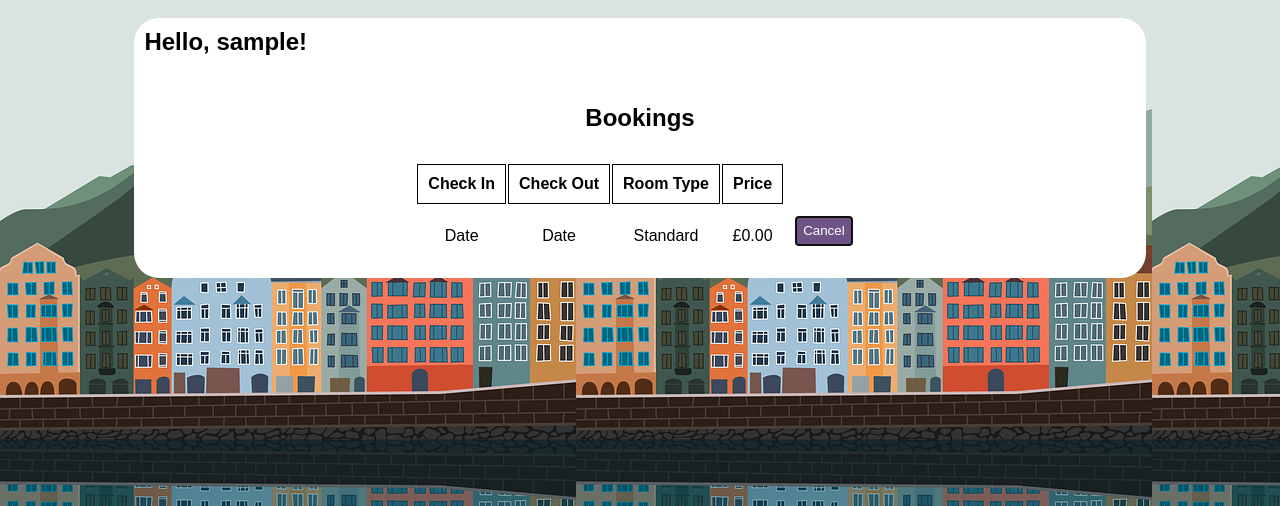
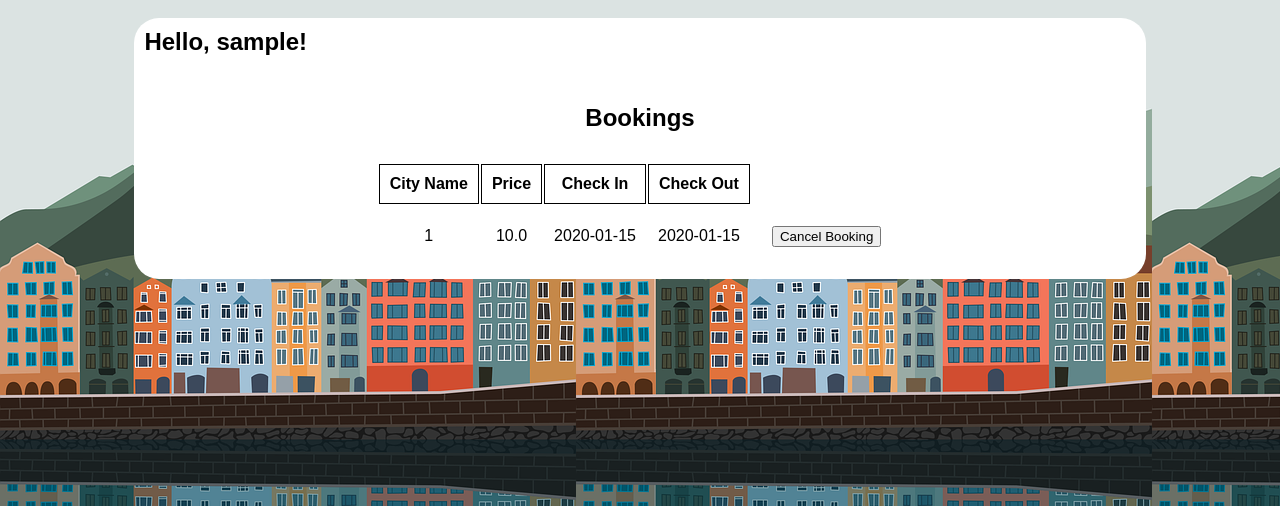
Before and after one commit to ItsJustAce/WaD-Coursework, a Flask app: page /account/ in a window 1280 px wide. Shown: the part 54-560 px from the top of the page. Run offline with Flask 3, Linux system fonts and the light colour scheme; the visitor is signed in with stand-in values (Sample User, id 1); tables that the repository leaves empty hold one stand-in row (values such as "Sample post").

Commit message:
add booking view and bookings

```diff
--- a/app.py
+++ b/app.py
@@ -5,19 +5,20 @@ Version 1
 WorldHotels flask website for booking and managing hotels and their rooms
 """
 
-from flask import Flask, render_template, request, redirect, url_for, session
+from flask import Flask, render_template, request, redirect, url_for, session, flash
 from flask_sqlalchemy import SQLAlchemy
 from flask_admin import Admin
 import re
 from sqlalchemy.orm import sessionmaker
 from flask_admin.contrib.sqla import ModelView
+from sqlalchemy import join
 
-from models import User
+from models import User, City, RoomType, Booking, Feature
+import models
 
 app = Flask(__name__)
 
 admin = Admin(app)
-
 app.secret_key = 'secret'
 
 #sqlalchemy setup
@@ -38,6 +39,10 @@ class UserView(ModelView):
     pass
 
 admin.add_view(UserView(User, db.session))
+
+# Create all tables
+def create_tables():
+    models.Base.metadata.create_all(bind=db.engine)
 
 if __name__ == "__main__":
     app.run(debug=True)
@@ -69,8 +74,31 @@ def writeDB(query: object) -> None:
 #home page
 @app.route("/")
 @app.route("/index/")
-@app.route("/home/")
+@app.route("/home/", methods =['GET', 'POST'])
 def home():
+    create_tables()
+    if request.method == 'POST':
+        if not session.get('loggedin'):
+            print("not logged in!"  )
+            return render_template('login.html', msg = "Please log in before attempting to search!")
+
+        elif 'type' in request.form and 'city' in request.form and 'in' in request.form and 'out' in request.form:
+            print("request!")
+            type = request.form['type']
+            city = request.form['city']
+            checkin = request.form['in']
+            checkout = request.form['out']
+
+            user = db.session.query(User).filter_by(id=session.get('id')).first()  # Replace user_id with logic to get the current user
+            selected_city = db.session.query(City).filter_by(name=city).first()  # Modify search logic if needed
+
+            booking = Booking(user_id=user.id, city_id=selected_city.id, check_in=checkin, check_out=checkout)
+
+            # Add the booking to the session and commit changes
+            db.session.add(booking)
+            db.session.commit()
+
+            print(type, city)
     return render_template("index.html")
 
 #login page
@@ -91,7 +119,7 @@ def login():
             session['email'] = account.email
             session['username'] = account.username
             msg = 'Logged in successfully !'
-            return render_template('login.html', msg = msg)
+            return redirect(url_for('account'))
         else:
             msg = 'Incorrect username / password !'
     return render_template('login.html', msg = msg)
@@ -141,10 +169,33 @@ def register():
 def account():
     if session.get('loggedin') == True:
         name = session['username']
-        return render_template("account.html", name=name)
+        user_id = session['id']
+        # bookings = db.session.query(Booking).filter_by(user_id=user_id).all()
+        # bookings = db.session.query(Booking).filter_by(user_id=user_id)\
+        # .join(City).filter_by(id=Booking.city_id).all()
+
+        bookings = db.session.query(Booking) \
+            .filter_by(user_id=user_id) \
+            .all()
+        return render_template('account.html', name=name, bookings=bookings)
     else:
         msg = "Please log in before viewing your account."
         return render_template('login.html', msg = msg)
+
+@app.route('/cancel_booking/<int:booking_id>', methods=['POST'])
+def cancel_booking(booking_id):
+  booking = query_db(Booking, filters={'id': booking_id})
+  if booking and booking.user_id == session.get('id'):  # Check user ownership
+    booking.is_cancelled = True
+    db.session.delete(booking)
+    db.session.commit()
+    print("Cancelled")
+    db.session.commit()
+
+    return redirect(url_for('account'))  # Redirect back to account page
+  else:
+    flash('Error: Invalid booking or unauthorized cancellation.')
+    return redirect(url_for('account'))
 
 #remove user from session and redirect to login
 @app.route('/logout')
--- a/templates/account.html
+++ b/templates/account.html
@@ -6,17 +6,23 @@
     <h2 style="text-align: center;">Bookings</h2>
     <table>
         <tr>
+            <th>City Name</th>
+            <th>Price</th>
             <th>Check In</th>
             <th>Check Out</th>
-            <th>Room Type</th>
-            <th>Price</th>
         </tr>
-        <tr>
-            <td>Date</td>
-            <td>Date</td>
-            <td>Standard</td>
-            <td>£0.00</td>
-            <td><input type="button" value="Cancel"></td>
-        </tr>
+            {% for booking in bookings %}
+            <tr>
+                <td>{{ booking.city_id }}</td>
+                <td>{{ booking.total_price }}</td>
+                <td>{{ booking.check_in.strftime('%Y-%m-%d') }}</td>
+                <td>{{ booking.check_out.strftime('%Y-%m-%d') }}</td>
+                <td>
+                    <form action="/cancel_booking/{{ booking.id }}" method="POST">
+                        <button type="submit">Cancel Booking</button>
+                </form>
+                </td>
+            </tr>
+            {% endfor %}
     </table>
 {% endblock %}
--- a/templates/base.html
+++ b/templates/base.html
@@ -20,6 +20,7 @@
 
             {% if not session.get('loggedin') %}
             <li class="loginout""><a href="{{ url_for('login') }}">Login</a></li>
+            <li class="loginout""><a href="{{ url_for('register') }}">Register</a></li>
             {%  endif %}
         </ul>
     </nav><br>
--- a/templates/register.html
+++ b/templates/register.html
@@ -14,5 +14,4 @@
     <input type="submit" type="btn" value="Sign Up">
     <p style="text-align: center;">{{ msg }}</p>
 </form>
-<p style="text-align: center;"><i><u>Forgot password?</u></i></p>
 {% endblock %}
```
Also changed, not shown: data.py (added, +19 -0 lines), models.py (+31 -30 lines), templates/index.html (+8 -7 lines).
